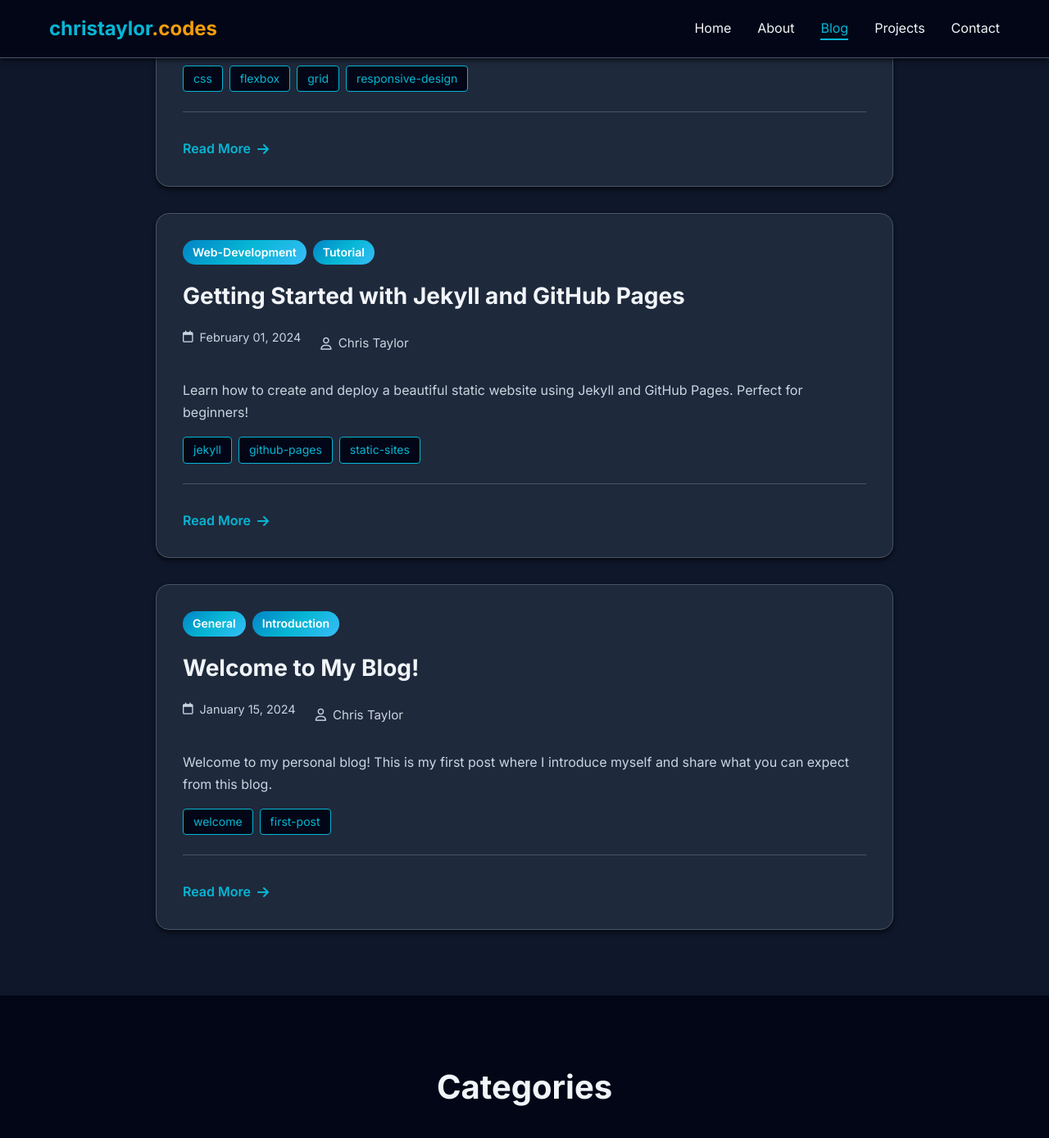
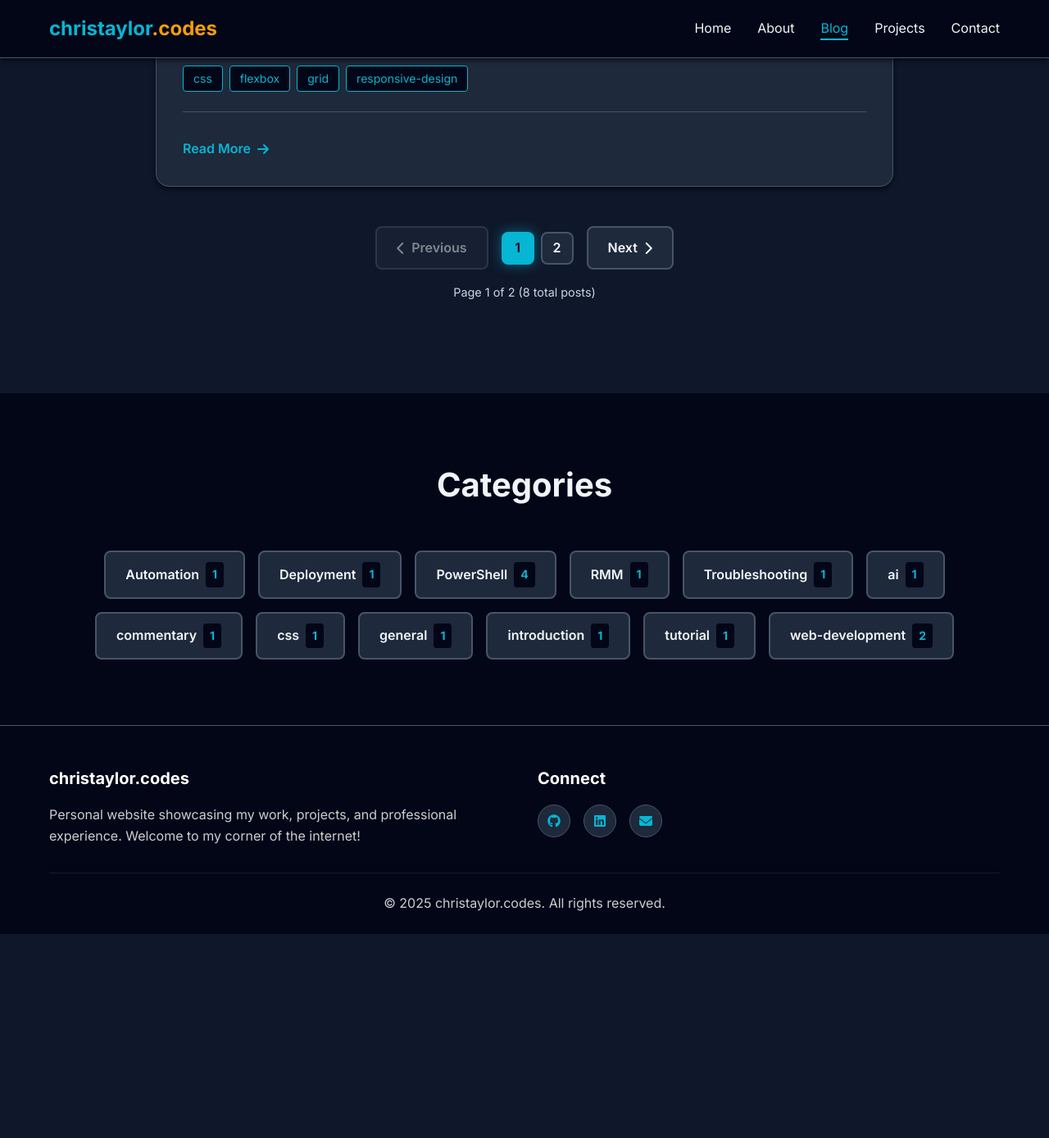
Before and after one commit to christaylorcodes/christaylorcodes.github.io, a Jekyll site: the page built from blog/index.html, in a window 1280 px wide and 1400 px high, scrolled down 2994 px. Shown: the top 1389 px of the window at 82% size. Built offline with Jekyll 4.4.1, drawn with Linux system fonts in a browser that asks for light colours; the list of posts is cut into pages by our own code; after the commit the page ends 4134 px from its top, so only the background shows below that.

Commit message:
Add reading time estimates and pagination to blog posts
Enhance blog functionality with two new features to improve user experience:

Reading Time Estimates:
- Calculate reading time at ~200 words per minute
- Display with clock icon in post metadata
- Show minimum 1 minute for very short posts

Pagination:
- Implement jekyll-paginate plugin (GitHub Pages compatible)
- Display 6 posts per page (configurable in _config.yml)
- Add Previous/Next navigation buttons with disabled state
- Include numbered page links with active state highlighting
- Show page info: "Page X of Y (N total posts)"
- Full responsive design for mobile and tablet screens
- Move blog.html to blog/index.html (required for Jekyll pagination)

Styling follows Oceanic theme design with cyan hover effects, smooth transitions, and consistent component patterns.

🤖 Generated with [Claude Code](https://claude.com/claude-code)

Co-Authored-By: Claude <noreply@anthropic.com>

```diff
--- a/_config.yml
+++ b/_config.yml
@@ -50,6 +50,11 @@ plugins:
   - jekyll-feed
   - jekyll-seo-tag
   - jekyll-sitemap
+  - jekyll-paginate
+
+# Pagination settings
+paginate: 6  # Number of posts per page
+paginate_path: "/blog/page:num/"
 
 # Collections
 collections:
--- a/_sass/oceanic/_posts.scss
+++ b/_sass/oceanic/_posts.scss
@@ -158,6 +158,92 @@
     font-size: 4rem;
     margin-bottom: 1rem;
     opacity: 0.5;
+}
+
+/* Pagination Controls */
+.pagination {
+    display: flex;
+    align-items: center;
+    justify-content: center;
+    gap: 1rem;
+    margin: 3rem auto 1rem;
+    max-width: 900px;
+    flex-wrap: wrap;
+}
+
+.pagination-btn {
+    display: inline-flex;
+    align-items: center;
+    gap: 0.5rem;
+    padding: 0.75rem 1.5rem;
+    background-color: var(--bg-light);
+    color: var(--text-dark);
+    text-decoration: none;
+    border-radius: 0.5rem;
+    font-weight: 600;
+    transition: all 0.3s ease;
+    border: 2px solid var(--border-color);
+}
+
+.pagination-btn:hover:not(.disabled) {
+    background-color: var(--primary-color);
+    color: var(--bg-darker);
+    border-color: var(--primary-color);
+    box-shadow: 0 0 15px rgba(6, 182, 212, 0.5);
+    transform: translateY(-2px);
+}
+
+.pagination-btn.disabled {
+    opacity: 0.5;
+    cursor: not-allowed;
+    pointer-events: none;
+}
+
+.pagination-pages {
+    display: flex;
+    gap: 0.5rem;
+    align-items: center;
+}
+
+.pagination-page {
+    display: inline-flex;
+    align-items: center;
+    justify-content: center;
+    min-width: 2.5rem;
+    height: 2.5rem;
+    padding: 0.5rem;
+    background-color: var(--bg-light);
+    color: var(--text-dark);
+    text-decoration: none;
+    border-radius: 0.5rem;
+    font-weight: 600;
+    transition: all 0.3s ease;
+    border: 2px solid var(--border-color);
+}
+
+.pagination-page:hover:not(.active) {
+    background-color: var(--bg-white);
+    border-color: var(--primary-color);
+    color: var(--primary-color);
+}
+
+.pagination-page.active {
+    background-color: var(--primary-color);
+    color: var(--bg-darker);
+    border-color: var(--primary-color);
+    box-shadow: 0 0 15px rgba(6, 182, 212, 0.5);
+    cursor: default;
+}
+
+.pagination-info {
+    text-align: center;
+    margin: 1rem auto 2rem;
+    max-width: 900px;
+}
+
+.pagination-info p {
+    color: var(--text-light);
+    font-size: 0.9rem;
 }
 
 /* Blog Categories Section */
--- a/_sass/oceanic/_responsive.scss
+++ b/_sass/oceanic/_responsive.scss
@@ -83,6 +83,28 @@
         padding: 2rem 1.5rem;
     }
 
+    /* Pagination Responsive */
+    .pagination {
+        gap: 0.5rem;
+        margin: 2rem auto 1rem;
+    }
+
+    .pagination-btn {
+        padding: 0.6rem 1rem;
+        font-size: 0.9rem;
+    }
+
+    .pagination-pages {
+        gap: 0.25rem;
+    }
+
+    .pagination-page {
+        min-width: 2rem;
+        height: 2rem;
+        padding: 0.25rem;
+        font-size: 0.875rem;
+    }
+
     /* Reset code block positioning on mobile to prevent overflow */
     .post-content .highlight,
     .post-content pre {
--- a/blog.html
+++ b/blog/index.html
@@ -1,7 +1,6 @@
 ---
 layout: default
 title: Blog
-permalink: /blog/
 ---
 
 <section class="blog-section">
@@ -11,9 +10,9 @@ permalink: /blog/
             Thoughts, tutorials, and insights on web development, programming, and technology.
         </p>
 
-        {% if site.posts.size > 0 %}
+        {% if paginator.posts.size > 0 %}
         <div class="blog-posts">
-            {% for post in site.posts %}
+            {% for post in paginator.posts %}
             <article class="blog-post-card">
                 <div class="post-card-header">
                     {% if post.categories %}
@@ -65,6 +64,54 @@ permalink: /blog/
             </article>
             {% endfor %}
         </div>
+
+        <!-- Pagination Controls -->
+        {% if paginator.total_pages > 1 %}
+        <div class="pagination">
+            {% if paginator.previous_page %}
+            <a href="{{ paginator.previous_page_path | relative_url }}" class="pagination-btn">
+                <i class="fas fa-chevron-left"></i> Previous
+            </a>
+            {% else %}
+            <span class="pagination-btn disabled">
+                <i class="fas fa-chevron-left"></i> Previous
+            </span>
+            {% endif %}
+
+            <div class="pagination-pages">
+                {% if paginator.page == 1 %}
+                <span class="pagination-page active">1</span>
+                {% else %}
+                <a href="{{ '/blog/' | relative_url }}" class="pagination-page">1</a>
+                {% endif %}
+
+                {% for page in (2..paginator.total_pages) %}
+                    {% if page == paginator.page %}
+                    <span class="pagination-page active">{{ page }}</span>
+                    {% elsif page == 2 %}
+                    <a href="{{ '/blog/page2/' | relative_url }}" class="pagination-page">{{ page }}</a>
+                    {% else %}
+                    <a href="{{ site.paginate_path | replace: ':num', page | relative_url }}" class="pagination-page">{{ page }}</a>
+                    {% endif %}
+                {% endfor %}
+            </div>
+
+            {% if paginator.next_page %}
+            <a href="{{ paginator.next_page_path | relative_url }}" class="pagination-btn">
+                Next <i class="fas fa-chevron-right"></i>
+            </a>
+            {% else %}
+            <span class="pagination-btn disabled">
+                Next <i class="fas fa-chevron-right"></i>
+            </span>
+            {% endif %}
+        </div>
+
+        <div class="pagination-info">
+            <p>Page {{ paginator.page }} of {{ paginator.total_pages }} ({{ paginator.total_posts }} total posts)</p>
+        </div>
+        {% endif %}
+
         {% else %}
         <div class="no-posts">
             <i class="fas fa-inbox"></i>
```
Also changed, not shown: TODO.md (+14 -2 lines), _layouts/post.html (+11 -0 lines).
